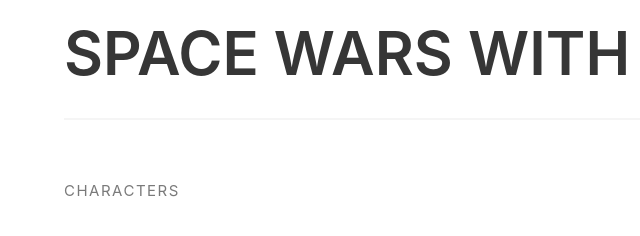
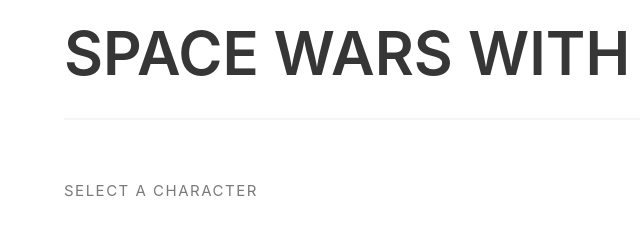
Before and after one commit to seanrreid/space_wars, a plain HTML site: page index.html in a window 1280 px wide. Shown: the full height of the page, 0-640 px from the left. Drawn offline with nearby package versions, Linux system fonts and the light colour scheme; no server answers.

Commit message:
Changed menu label text to make things more clear

```diff
--- a/index.html
+++ b/index.html
@@ -19,7 +19,7 @@
         </header>
         <main class="container">
             <aside class="menu menu__character-list">
-                 <p class="menu-label mb-3">Characters</p>
+                 <p class="menu-label mb-3">Select a Character</p>
                 <div id="loader" class="menu__loader visible">
                     <svg
                         width="105"
```
